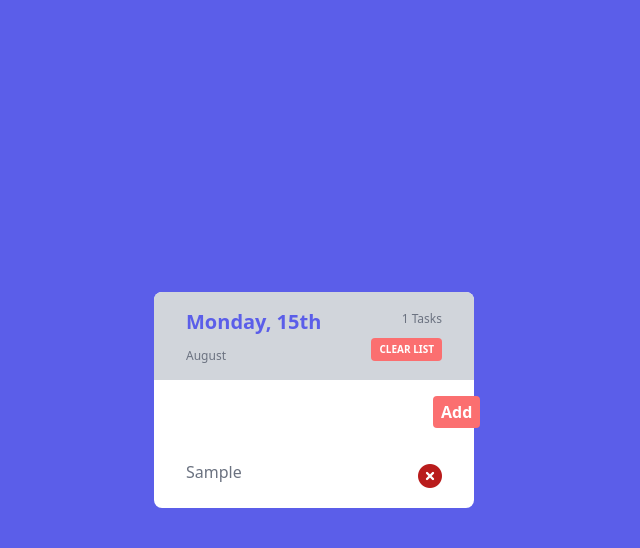
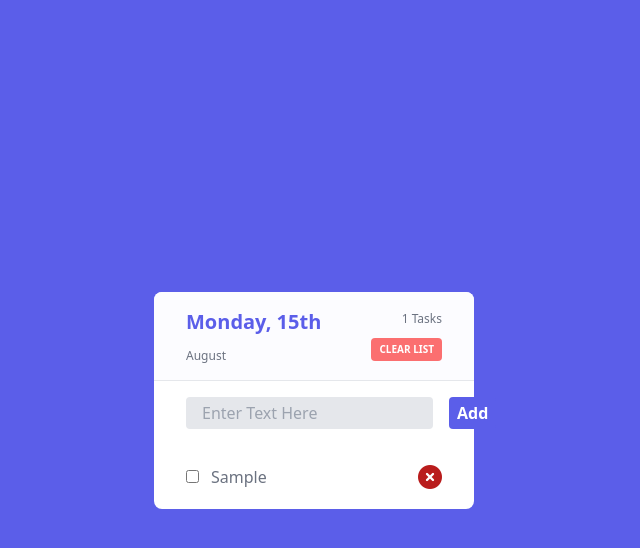
Before and after one commit to tahsinkarim/to-do-app, a plain HTML site: page index.html in a window 1280 px wide. Both pictures are taken after typing "Sample" into the empty fields and a click on the button "Add". Shown: the whole page, without its empty margins (326-966 px from the left). Drawn offline with nearby package versions, Linux system fonts and the light colour scheme.

Commit message:
Updated Styling

```diff
--- a/index.html
+++ b/index.html
@@ -24,9 +24,9 @@
   </head>
   <body>
     <main class="h-screen flex justify-center items-center bg-[#5b5ee9]">
-      <div class="bg-white max-w-[320px] rounded-lg mx-1">
+      <div class="bg-[#ffffff] max-w-[320px] rounded-lg mx-1">
         <div
-          class="p-8 py-4 flex justify-between items-center bg-gray-300 w-full rounded-t-lg"
+          class="p-8 py-4 flex justify-between items-center bg-[#fcfcff] w-full rounded-t-lg"
         >
           <div>
             <p class="text-[#5b5ee9] text-xl font-bold mb-3">Monday, 15th</p>
@@ -44,10 +44,17 @@
             </button>
           </div>
         </div>
+        <hr class="border-1 border-gray-200" />
         <div class="flex justify-between my-4 px-8">
-          <input type="text" id="todo-item" name="todo-item" />
+          <input
+            class="bg-gray-200 rounded pl-4"
+            type="text"
+            id="todo-item"
+            name="todo-item"
+            placeholder="Enter Text Here"
+          />
           <button
-            class="rounded bg-[#fb6f70] text-white py-1 px-2 font-bold ml-4"
+            class="rounded bg-[#5b5ee9] text-white py-1 px-2 font-bold ml-4"
             id="add-button"
           >
             Add
--- a/script.js
+++ b/script.js
@@ -16,14 +16,18 @@ button.addEventListener('click', function(){
     const inputBox = document.getElementById('todo-item')
     li.innerHTML = `
     <div class="px-8 py-4 flex justify-between">
-    <span class="text-gray-500">${inputBox.value}</span>
+    <div class= "flex items-center">
+        <input class="text-gray-500 pr-2 bg-red-200" type="checkbox" name="list-item" value="list-item">
+        <label class="ml-3 text-gray-500">${inputBox.value}</label>
+        </input>
+    </div>
     <button class='remove-btn text-red-700 text-2xl'><i class="fa-solid fa-circle-xmark"></i></button>
     </div>
     `
     listContainer.prepend(li)
     inputBox.value = '';
 
-    const removeBtns = document.getElementsByClassName('remove-btn')
+    const removeBtns = document.querySelectorAll('.remove-btn')
     for (const removeBtn of removeBtns){
         removeBtn.addEventListener('click', function(e){
             e.target.parentNode.parentNode.parentNode.removeChild(e.target.parentNode.parentNode)
@@ -44,7 +48,3 @@ button.addEventListener('click', function(){
     })
 
 })
-
-// Date and Month
-const d = new Date();
-console.log(d.getMonth())
```
